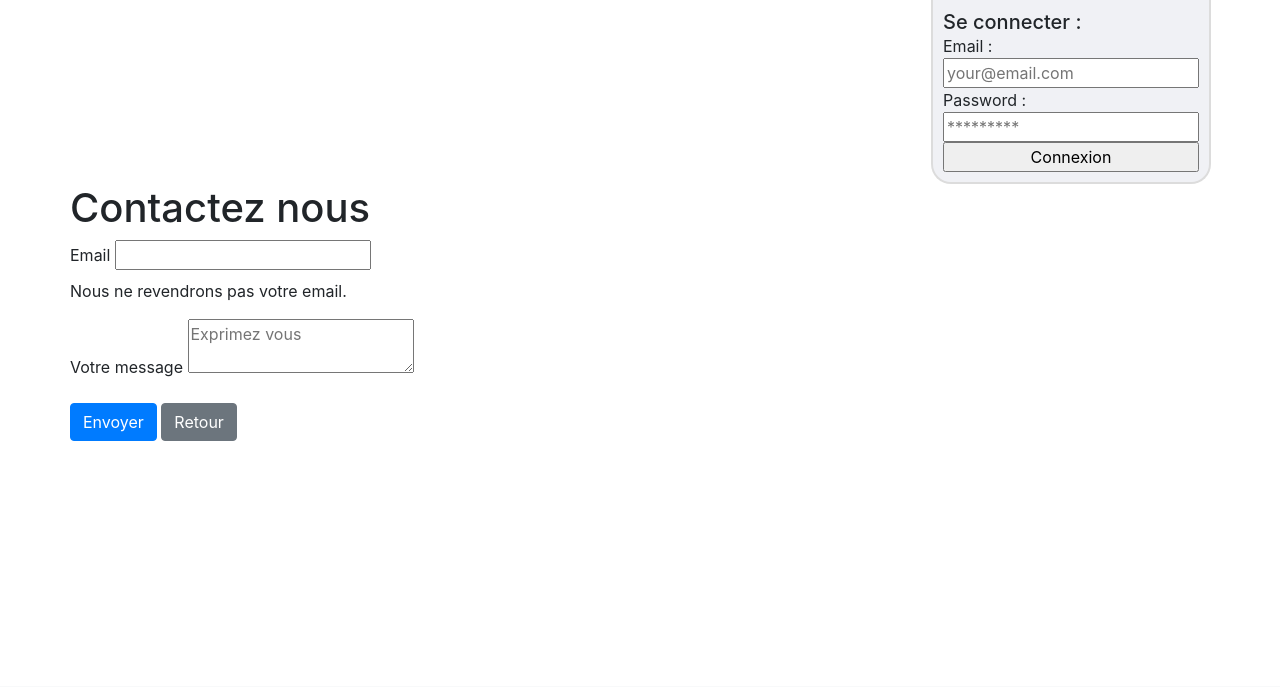
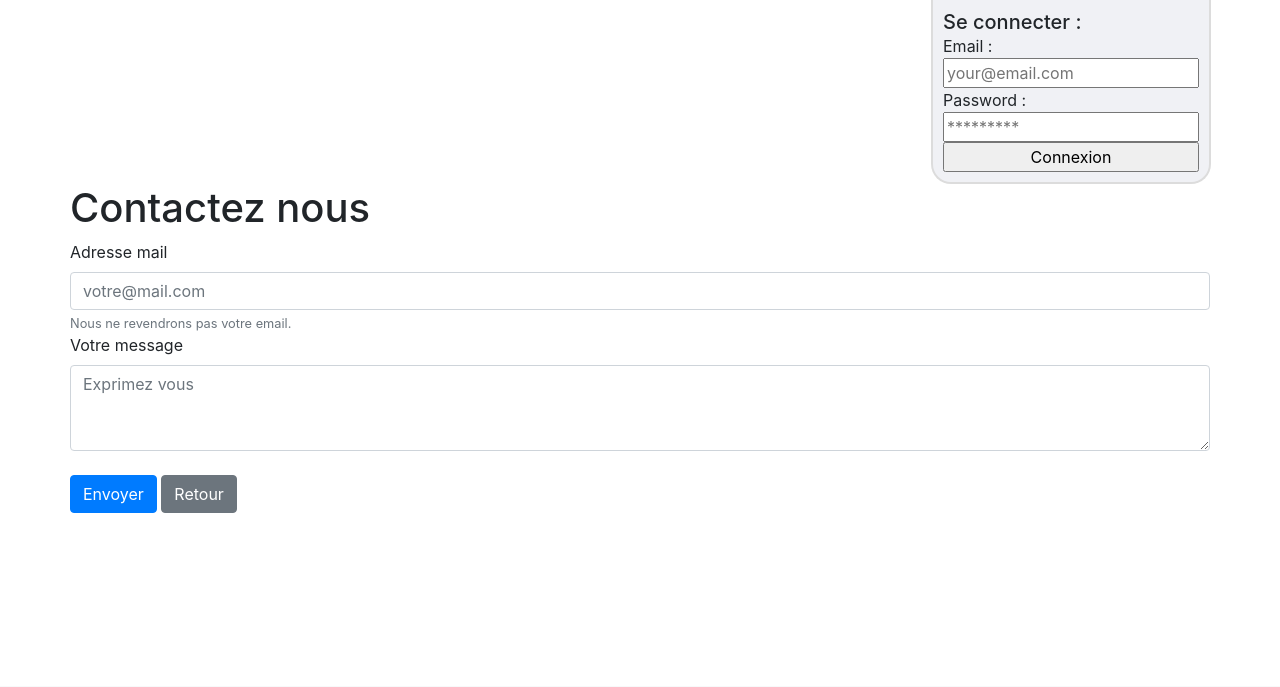
Before and after one commit to AudreyGalacho/Recipes-site-php, a PHP site: page /recipeSite/?user/contact/form in a window 1280 px wide. Shown: the part 58-745 px from the top of the page. Run offline with PHP 8.4, Linux system fonts and the light colour scheme.

Commit message:
fix(view) : Correction de l'affichage des formulaire

```diff
--- a/recipeSite/views/html/recipes/formulaires/contactForm.php
+++ b/recipeSite/views/html/recipes/formulaires/contactForm.php
@@ -1,22 +1,14 @@
 <div class="container">
+
     <h1>Contactez nous</h1>
+    <form action="" method="POST">
+        <label for="email">Adresse mail</label>
+        <input type="email" class="form-control" id="exampleInputEmail1" aria-describedby="emailHelp" placeholder="votre@mail.com">
+        <small id="emailHelp" class="form-text text-muted">Nous ne revendrons pas votre email.</small>
 
-    <form action="" method="POST">
-        <div class="mb-3">
-            <label for="email" class="form-label">
-                Email
-            </label>
-            <input type="email" class="form-controller" id="email" required="required" name="email" aria-describedby="email-help">
-            <div id="email-help" class="form-text">
-                Nous ne revendrons pas votre email.
-            </div>
-        </div>
-        <div class="mb-3">
-            <label for="message" class="form-label">
-                Votre message
-            </label>
-            <textarea class="form-controller" placeholder="Exprimez vous" required="required" id="message" name="message"></textarea>
-        </div>
+        <label for="message" class="form-label">Votre message</label>
+        <textarea class="form-control" placeholder="Exprimez vous" required="required" id="message" rows="3" name="message"></textarea>
+        </br>
         <button type="submit" class="btn btn-primary">Envoyer</button> <?php echo backButton(); ?>
     </form>
 
--- a/recipeSite/views/html/recipes/formulaires/deleteForm.php
+++ b/recipeSite/views/html/recipes/formulaires/deleteForm.php
@@ -1,4 +1,5 @@
 <div class="container">
+
     <h2><u>Suppression de " <?php echo $title; ?>" :</u></h2>
     <form action="" method="POST">
         <fieldset>
@@ -8,7 +9,7 @@
         </br>
         <fieldset>
             <legend>La recette</legend>
-            <input type="hidden" class="form-controller" id="id" name="id" <?php echo 'value="' . $id . '"'; ?>>
+            <input type="hidden" class="form-control" id="id" name="id" <?php echo 'value="' . $id . '"'; ?>>
             <h5><?php echo $title; ?></h5>
             </br>
             <p style="white-space:pre-wrap" class= "full-text card-text text-justify" readonly><?php echo $abstract; ?></p>
```
Also changed, not shown: recipeSite/views/html/recipes/formulaires/addRecipeForm.php (+4 -4 lines), recipeSite/views/html/recipes/formulaires/modifRecipeForm.php (+5 -4 lines).
